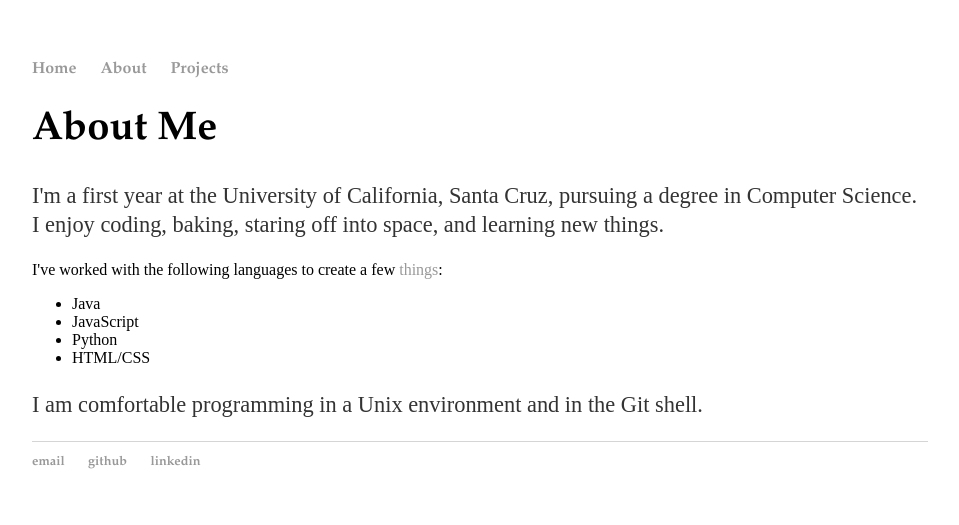
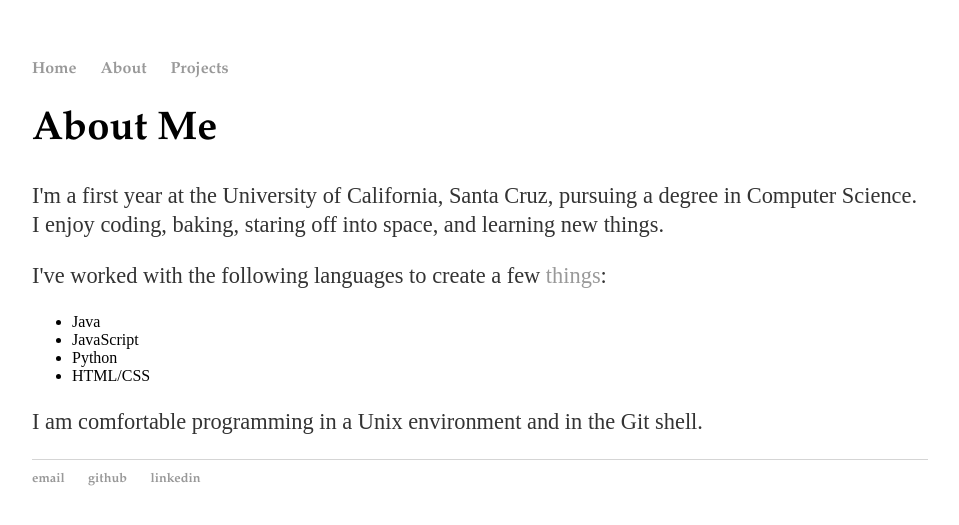
Before and after one commit to priya-padmanaban/priya-padmanaban.github.io, a Jekyll site: the page built from about/index.html, in a window 1280 px wide. Shown: the top 525 px of the page, without its empty margins (160-1119 px from the left). Built offline with Jekyll 4.4.1, drawn with Linux system fonts in a browser that asks for light colours.

Commit message:
Revert "."
This reverts commit b374a8152f745b739fb9002f56c69ee207d6845c.

```diff
--- a/about/index.html
+++ b/about/index.html
@@ -4,10 +4,10 @@ title: About
 ---
     		<div class="about">
         		<h1>About Me</h1>
-				<p class="normal">I'm a first year at the University of California, Santa Cruz, pursuing a degree in Computer Science.  I enjoy coding, baking, staring off into space, and learning new things.
+				<p >I'm a first year at the University of California, Santa Cruz, pursuing a degree in Computer Science.  I enjoy coding, baking, staring off into space, and learning new things.
 				 </p>
 				 <p></p>
-				 <p class="about">I've worked with the following languages to create a few <a href="/projects">things</a>:
+				 <p class="aboot">I've worked with the following languages to create a few <a href="/projects">things</a>:
 				 	<ul>
 				 		<li>Java</li>
 				 		<li>JavaScript</li>
@@ -16,7 +16,7 @@ title: About
 				 	</ul>
 				 	</p>
 				 	<p></p>
-				 <p class="normal">
+				 <p>
 				 	I am comfortable programming in a Unix environment and in the Git shell.
 				 </p>
     		</div>
--- a/css/main.css
+++ b/css/main.css
@@ -23,7 +23,7 @@ h1 {
     font-size: 2.5em;
     font-family: "Palatino Linotype", "Book Antiqua", Palatino, serif;
 }
-p.normal {
+p {
     font-size: 1.4em;
     line-height: 1.3em;
     color: #333;
@@ -33,14 +33,14 @@ footer {
     font-size: .8em;
 }
 
-ul.about {
+ul.aboot {
     margin: 20px auto 40px;
     font-size: 1.1em;
     line-height: 1.2em;
     font-family: "Palatino Linotype", "Book Antiqua", Palatino, serif;
 }
 
-ul.about li {
+ul.aboot li {
     list-style: square;
 }
 
--- a/index.html
+++ b/index.html
@@ -4,5 +4,5 @@ title: Priya Padmanaban
 ---
     		<div class="blurb">
         		<h1>Hi, I'm Priya!</h1>
-				<p class="normal">Welcome to my website! It's a work in progress, so please check back soon for more. <a href="/about">Find out</a> more about me!</p>
+				<p>Welcome to my website! It's a work in progress, so please check back soon for more. <a href="/about">Find out</a> more about me!</p>
     		</div><!-- /.blurb -->
```
